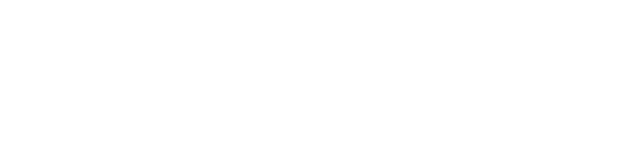
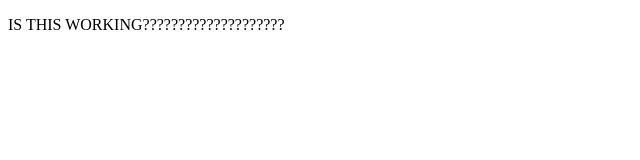
Before and after one commit to 16rrattan/Group-Project-1, a plain HTML site: page video-search.html in a window 1280 px wide. Shown: the whole page, without its empty margins (0-640 px from the left). Drawn offline with Linux system fonts and the light colour scheme.

Commit message:
I HOPE THIS WORKS

```diff
--- a/video-search.html
+++ b/video-search.html
@@ -7,6 +7,8 @@
     <title>Document</title>
 </head>
 <body>
-
+    <div>
+        <p>IS THIS WORKING????????????????????</p>
+    </div>
 </body>
 </html>
```
